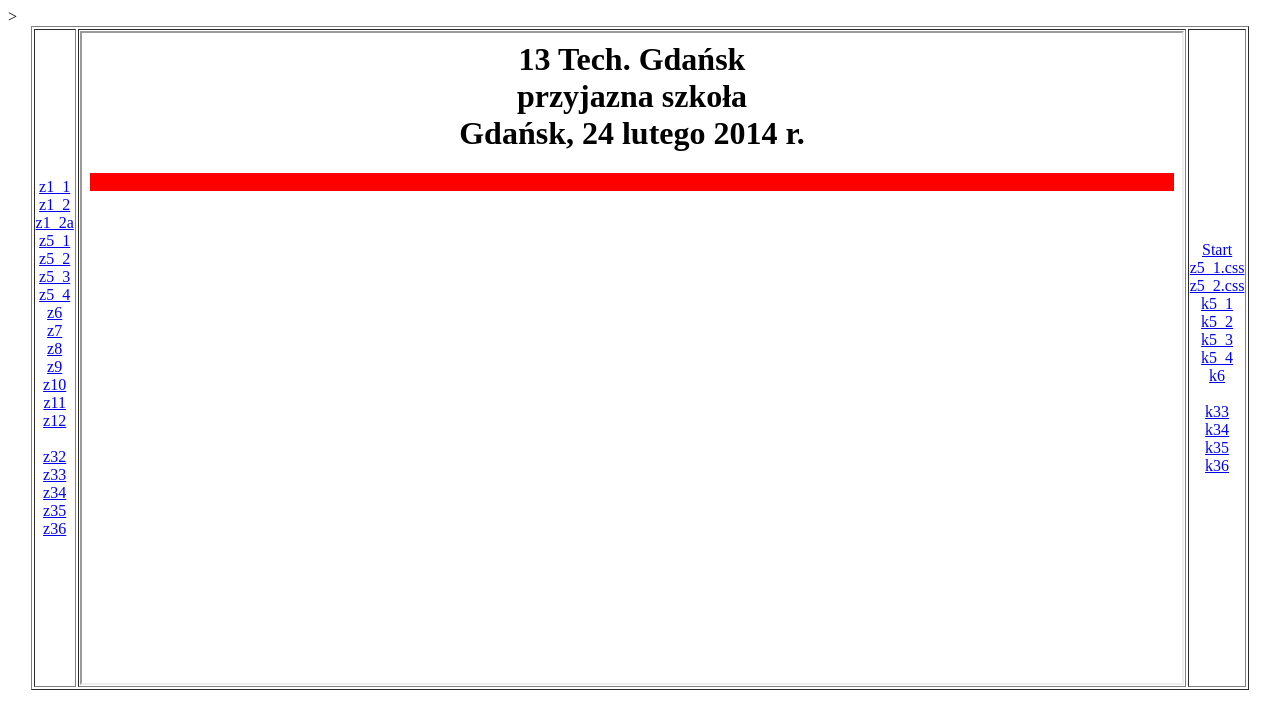
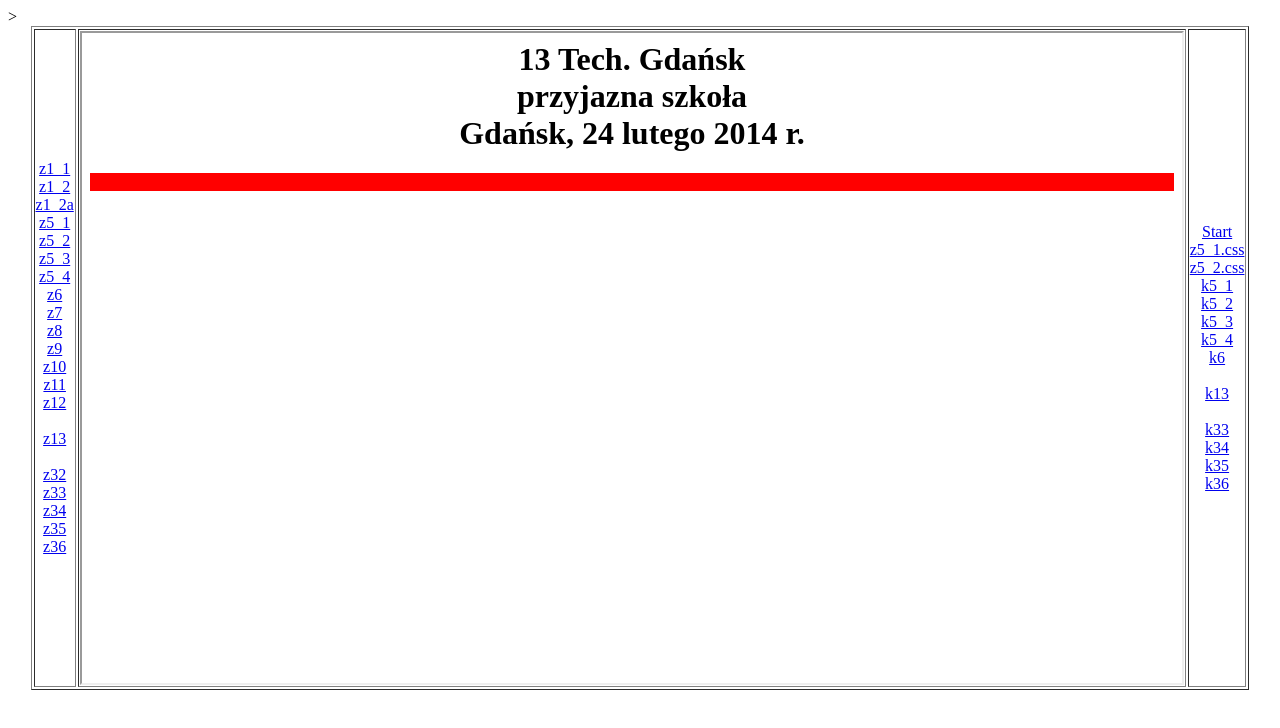
Before and after one commit to patrykiwinski/css, a plain HTML site: page index.html in a window 1280 px wide. Drawn offline with Linux system fonts and the light colour scheme.

Commit message:
Update index.html

```diff
--- a/index.html
+++ b/index.html
@@ -34,6 +34,9 @@
   <br>
   <a href="zad12.html" target="strony">z12</a>
   <br>
+    <br>
+  <a href="zad13.html" target="strony">z13</a>
+  <br>
   <br>
 <a href="zad32_iwin.html" target="strony">z32</a>
   <br>
@@ -64,6 +67,9 @@
 <br>
 <a href="k6.txt" target="strony">k6</a>
 <br>
+  <br>
+<a href="iwin_zad13.css" target="strony">k13</a>
+<br>
 <br>
   <a href="KOD33.txt" target="strony">k33</a>
   <br>
```
